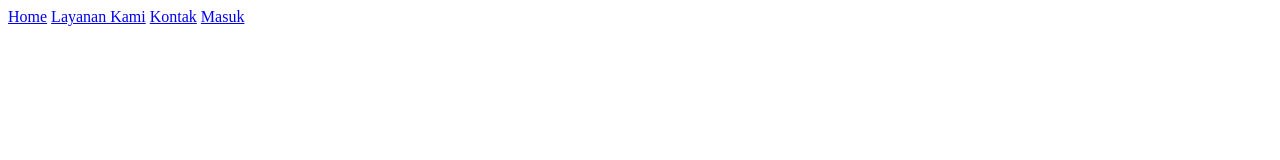
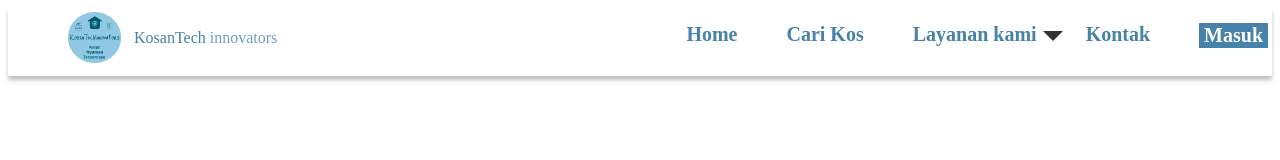
Before and after one commit to michaelnababan20/KosanTech_Innovators, a plain HTML site: page index.html in a window 1280 px wide. Drawn offline with Linux system fonts and the light colour scheme.

Commit message:
Menambahkan navbar

```diff
--- a/index.html
+++ b/index.html
@@ -4,14 +4,35 @@
     <meta charset="UTF-8">
     <meta name="viewport" content="width=device-width, initial-scale=1.0">
     <title>Document</title>
+    <link rel="stylesheet" href="style/style.css">
 </head>
 <body>
     <section class="header" id="header">
         <nav>
-            <a href="#">Home</a>
-            <a href="#">Layanan Kami</a>
-            <a href="#">Kontak</a>
-            <a href="#">Masuk</a>
+            <div class="Logo">
+                <img src="image/Logo.png" alt="">
+                <a href="index.html"><span class="typografi">KosanTech</span><span class="normal"> innovators</span></a>
+            </div>
+            <div class="fiture">
+                <a href="#">Home</a>
+                <a href="#">Cari Kos</a>
+                <div class="user-box">
+                    <div class="user-id">
+                      <div class="user-name">
+                        Layanan kami
+                      </div>
+                      <div class="dropdown-arrow"></div>
+                      <div class="dropdown-menu">
+                        <ul>
+                          <li>Fasilitas Rumah</li>
+                          <li>Makanan</li>
+                        </ul>
+                      </div>
+                    </div>
+                  </div>
+                <a href="#">Kontak</a>
+                <a href="#" class="masuk">Masuk</a>
+            </div>
         </nav>
     </section>
 </body>
--- a/style/style.css
+++ b/style/style.css
@@ -0,0 +1,156 @@
+
+nav {
+    display: flex;
+    align-items: flex-start;
+    background: #FFF;
+    box-shadow: 0px 4px 4px 0px rgba(0, 0, 0, 0.25);
+}
+
+.Logo{
+    display: inline-flex;
+    align-items: center;
+    gap: 13px;
+    padding: 4px 60px;
+    position: relative;
+}
+.fiture{
+    display: flex;
+    padding: 15px 4px;
+    align-items: flex-start;
+    gap: 49px;
+    margin-left: auto;
+}
+
+.fiture a{
+    color: var(--Dark-Blue, #4682A9);
+    font-family: Poppins;
+    font-size: 20px;
+    font-style: normal;
+    font-weight: 600;
+    line-height: normal;
+}
+
+.fiture a:last-child{
+    color: var(--Dark-Blue, #ffffff);
+    padding: 1px 5px;
+    gap: 10px;
+    background: var(--Dark-Blue, #4682A9);
+    font-family: Poppins;
+    font-size: 20px;
+    font-style: normal;
+    font-weight: 600;
+    line-height: normal;
+}
+
+nav .Logo img{
+    position: relative;
+    width: 53px;
+    height: 51px;
+    object-fit: cover;
+}
+
+a{
+    text-decoration: none;
+}
+
+nav .logo a{
+    position: relative;
+    width: fit-content;
+    font-family: "Poppins-Bold", Helvetica;
+    font-weight: 700;
+    color: transparent;
+    font-size: 16px;
+    letter-spacing: 0;
+    line-height: normal;
+}
+
+.typografi{
+    color: #4682a9;
+}
+
+.normal{
+    color: #749bc2;
+}
+
+.user-box {
+
+    width: auto;
+    height: 38px;
+  }
+
+  .user-id {
+    background: transparent;
+    position: relative;
+    cursor: pointer;
+  }
+
+  .user-name {
+    color: var(--Dark-Blue, #4682A9);
+    font-family: Poppins;
+    font-size: 20px;
+    font-style: normal;
+    font-weight: 600;
+    line-height: normal;
+    float: left;
+  }
+
+  .dropdown-arrow {
+    height: 0;
+    width: 0;
+      border-left: 10px solid transparent;
+      border-right:10px solid transparent;
+      border-top: 10px solid #333;
+    position: relative;
+    top: 8px;
+    left: 130px;
+  }
+
+  .user-id:hover .dropdown-arrow {
+    top: 0px;
+      border-left: 10px solid transparent;
+      border-right: 10px solid transparent;
+      border-bottom: 10px solid #333;
+    border-top: 10px solid transparent;
+  }
+
+  .dropdown-menu {
+    list-style-type: none;
+    display: none;
+    background: transparent;
+
+  }
+
+  .user-id:hover .dropdown-menu {
+    display: block;
+    top: 100%;
+  }
+
+  .dropdown-menu ul li {
+    color: var(--Dark-Blue, #4682A9);
+    font-family: Poppins;
+    font-size: 20px;
+    font-style: normal;
+    font-weight: 600;
+    line-height: normal;
+    list-style-type: none;
+    display: block;
+    border-left: 1px solid #333;
+    border-right: 1px solid #333;
+  }
+
+  .dropdown-menu ul li:first-child {
+    border-top-left-radius: 5px;
+    border-top-right-radius: 5px;
+    border-top: 1px solid #333;
+  }
+
+  .dropdown-menu ul li:last-child {
+    border-bottom-left-radius: 5px;
+    border-bottom-right-radius: 5px;
+    border-bottom: 1px solid #333;
+  }
+
+  .dropdown-menu ul li:hover {
+    background: rgba(0, 87, 255, 0.15);
+    color: #4682A9;
+  }
```
Also changed, not shown: image/Logo.png (added).
